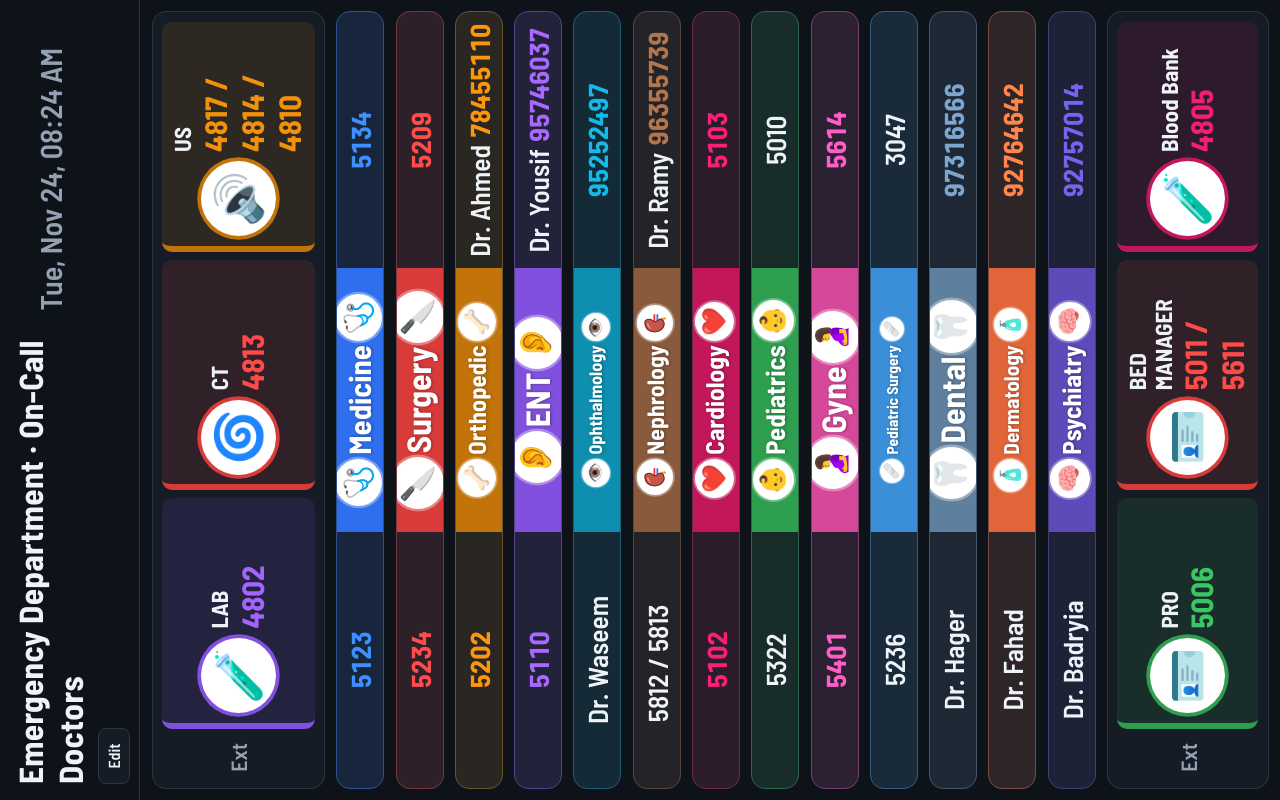
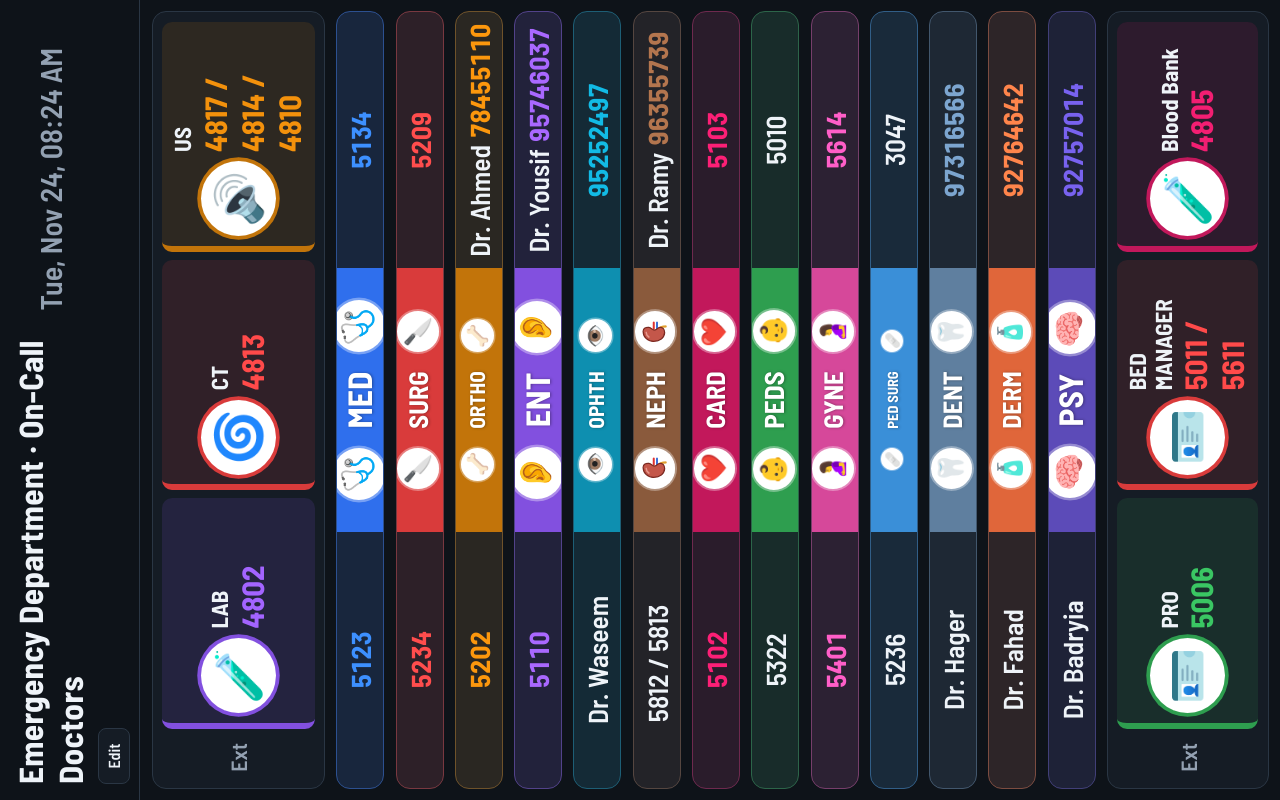
Before and after one commit to qasra2001-design/ONCALLRUS, a plain HTML site: page index.html in a window 1280 px wide. Drawn offline with Linux system fonts and the light colour scheme.

Commit message:
Add files via upload

```diff
--- a/data.json
+++ b/data.json
@@ -32,7 +32,8 @@
    "dn": {
     "First": false,
     "Second": false
-   }
+   },
+   "ab": "MED"
   },
   {
    "name": "Surgery",
@@ -66,7 +67,8 @@
    "dn": {
     "First": false,
     "Second": false
-   }
+   },
+   "ab": "SURG"
   },
   {
    "name": "Orthopedic",
@@ -100,7 +102,8 @@
    "dn": {
     "First": false,
     "On call": true
-   }
+   },
+   "ab": "ORTHO"
   },
   {
    "name": "ENT",
@@ -133,7 +136,8 @@
    },
    "dn": {
     "First": false
-   }
+   },
+   "ab": "ENT"
   },
   {
    "name": "Ophthalmology",
@@ -177,7 +181,8 @@
      "r": "On call",
      "m": "num"
     }
-   ]
+   ],
+   "ab": "OPHTH"
   },
   {
    "name": "Nephrology",
@@ -207,7 +212,8 @@
     "First": true,
     "Second": false,
     "On call": true
-   }
+   },
+   "ab": "NEPH"
   },
   {
    "name": "Cardiology",
@@ -241,7 +247,8 @@
    "dn": {
     "First": false,
     "Second": false
-   }
+   },
+   "ab": "CARD"
   },
   {
    "name": "Pediatrics",
@@ -271,7 +278,8 @@
     "First": true,
     "Second": true,
     "On call": false
-   }
+   },
+   "ab": "PEDS"
   },
   {
    "name": "Gyne",
@@ -305,7 +313,8 @@
    "dn": {
     "First": false,
     "Second": false
-   }
+   },
+   "ab": "GYNE"
   },
   {
    "name": "Pediatric Surgery",
@@ -335,7 +344,8 @@
     "First": true,
     "Second": true,
     "On call": false
-   }
+   },
+   "ab": "PED SURG"
   },
   {
    "name": "Dental",
@@ -378,7 +388,8 @@
      "r": "On call",
      "m": "num"
     }
-   ]
+   ],
+   "ab": "DENT"
   },
   {
    "name": "Dermatology",
@@ -421,7 +432,8 @@
      "r": "On call",
      "m": "num"
     }
-   ]
+   ],
+   "ab": "DERM"
   },
   {
    "name": "Psychiatry",
@@ -464,7 +476,8 @@
      "r": "On call",
      "m": "num"
     }
-   ]
+   ],
+   "ab": "PSY"
   }
  ],
  "ex": [
--- a/index.html
+++ b/index.html
@@ -212,7 +212,7 @@ main{grid-auto-rows:minmax(0,1fr)}
 .card .hd .pic{zoom:calc(var(--z,1)*var(--cz,1)*var(--ch,1)*0.6)}
 .card .docs li{overflow:hidden}
 /* First | name + icon | Second / On call */
-.card .hd{flex:0 0 34%;flex-direction:row;flex-wrap:nowrap;justify-content:safe center;align-items:center;gap:.25rem;padding:.3rem .6rem .5rem;border:0;position:relative;text-align:center}
+.card .hd{flex:0 0 34%;flex-direction:row;flex-wrap:nowrap;justify-content:safe center;align-items:center;gap:1.2rem;padding:.3rem .6rem .5rem;border:0;position:relative;text-align:center}
 .card .hd h2{order:0;font-weight:900;text-shadow:0 1px 3px rgba(0,0,0,.35);overflow-wrap:normal;word-break:normal;hyphens:none;width:auto;min-width:0;flex:0 0 auto;white-space:nowrap;text-align:center}
 .card .hd .pic{order:-1;width:clamp(34px,calc(5.2*var(--vh)),64px);height:clamp(34px,calc(5.2*var(--vh)),64px);font-size:clamp(20px,calc(3.1*var(--vh)),38px);zoom:calc(var(--z,1)*var(--cz,1)*var(--ch,1)*0.6)}
 .card .docs{flex:1 1 0;min-width:0}
@@ -313,7 +313,7 @@ if(S.nofit){R.style.setProperty("--fit",1);R.style.setProperty("--fitx",1);g.que
 R.style.setProperty("--fit",1);run("--fitx",okA,1.25);
 g.querySelectorAll(".card:not(.addsp)").forEach(c=>{const D=[...c.querySelectorAll(".docs")],h=c.querySelector(".hd");if(!D.length||!h)return;
 const okD=()=>D.every(d=>d.scrollHeight<=d.clientHeight+1&&d.scrollWidth<=d.clientWidth+1&&[...d.children].every(l=>l.scrollHeight<=l.clientHeight+1&&l.scrollWidth<=l.clientWidth+1&&[...l.children].every(m=>m.scrollWidth<=m.clientWidth+1)));
-const okH=()=>h.scrollHeight<=h.clientHeight+1&&h.scrollWidth<=h.clientWidth+1&&[...h.children].filter(m=>!m.classList.contains("dh")).reduce((a,m)=>a+m.offsetWidth,0)<=h.clientWidth*.9&&[...h.children].every(m=>m.classList.contains("dh")||m.scrollWidth<=m.clientWidth+1);
+const okH=()=>h.scrollHeight<=h.clientHeight+1&&h.scrollWidth<=h.clientWidth+1&&[...h.children].filter(m=>!m.classList.contains("dh")).reduce((a,m)=>a+m.offsetWidth+(parseFloat(getComputedStyle(h).columnGap)||0),0)<=h.clientWidth*.92&&[...h.children].every(m=>m.classList.contains("dh")||m.scrollWidth<=m.clientWidth+1);
 const go=(v,ok)=>{let lo=.3,hi=5;c.style.setProperty(v,hi);if(ok())return;for(let i=0;i<11;i++){const m=(lo+hi)/2;c.style.setProperty(v,m);if(ok())lo=m;else hi=m}c.style.setProperty(v,lo)};
 go("--cf",okD);go("--ch",okH)});if(!S.nouni){const C=[...g.querySelectorAll(".card:not(.addsp)")].filter(c=>c.style.getPropertyValue("--cf")),m=Math.min(...C.map(c=>+c.style.getPropertyValue("--cf")));if(isFinite(m))C.forEach(c=>c.style.setProperty("--cf",m))}}
 function renderTheme(o){const T=[["auto","Auto"],["light","Light"],["dark","Dark"],["contrast","High contrast"],["navy","Navy"],["paper","Paper"]],cur=S.theme||"auto";
@@ -332,7 +332,7 @@ const tail=`<div class="two"><label class="fl">Or type your own emoji<input clas
 let body="";
 if(sp){const st=(lab,val,kk)=>`<div class="step"><span>${lab}</span><button data-a="sz" data-i="${i}" data-k="${kk}-" aria-label="${lab} less">\u2212</button><b>${val}</b><button data-a="sz" data-i="${i}" data-k="${kk}+" aria-label="${lab} more">+</button></div>`;
 const fst=(lab,k)=>`<div class="step"><span style="width:11em">${lab}</span><button data-a="fs" data-i="${i}" data-k="${k}-" aria-label="${lab} smaller">\u2212</button><b>${Math.round(((x.fs||{})[k]||1)*100)}%</b><button data-a="fs" data-i="${i}" data-k="${k}+" aria-label="${lab} larger">+</button></div>`;const cs=x.cs||1,rs=x.rs||1,lay=x.lay=="three"?"three":x.lay=="two"?"two":"one";
-body=f("name","Name")+`<div class="fl">Picture</div>`+mkPick(k,i,x)+tail+
+body=f("name","Name")+f("ab","Short name on the board (leave empty to use the full name)")+`<div class="fl">Picture</div>`+mkPick(k,i,x)+tail+
 `<div class="fl">Tick what to show in this box (untick "Name" to show only the number)</div><div class="seg"><button class="${x.ph?"on":""}" data-a="tph" data-i="${i}">Phone numbers on the board: ${x.ph?"shown":"hidden"}</button></div><p class="msg">Phone numbers you type are always saved, even when hidden on the board or the row is unticked.</p>`+
 x.doctors.map((d,j)=>{const on=(x.show||{})[d.role]!==false;return `<div class="drow" style="${on?"":"opacity:.55"}"><label class="rlab" style="display:flex;align-items:center;gap:.4rem;cursor:pointer"><input type="checkbox" style="width:24px;height:24px;flex:none" data-a="tshow" data-i="${i}" data-k="${E(d.role)}"${on?" checked":""}>${E(d.role)}</label><label title="Untick to show only the number for this row" style="display:flex;align-items:center;gap:.3rem;flex:none;font-size:.85rem;cursor:pointer"><input type="checkbox" style="width:20px;height:20px;flex:none" data-a="tname" data-i="${i}" data-k="${E(d.role)}"${hn(x,d)?"":" checked"}>Name</label><input data-s="doc" data-i="${i}" data-j="${j}" data-f="name" value="${E(d.name)}" placeholder="Doctor name" aria-label="${E(d.role)} doctor name"><input data-s="doc" data-i="${i}" data-j="${j}" data-f="phone" value="${E(d.phone)}" placeholder="Phone" style="max-width:9em" aria-label="${E(d.role)} phone"><button data-a="cdoc" data-i="${i}" data-j="${j}">Clear</button></div>`}).join("")+
 `<p class="msg">This is the default list. On days with a duty roster, the roster shows instead.</p>`+
@@ -435,8 +435,8 @@ document.getElementById("tools").innerHTML=(ocDirty?`<button class="on" data-a="
 const g=document.getElementById("grid"),a=document.getElementById("ext");
 a.innerHTML=extPanel("ex","extTitle");
 const a2=document.getElementById("ext2");a2.hidden=!edit&&!(S.ex2||[]).length;a2.innerHTML=extPanel("ex2","ext2Title");a.style.flexGrow=S.ex.length+1;a2.style.flexGrow=(S.ex2||[]).length+1;
-g.innerHTML=S.sp.map((s,i)=>`<section class="card${s.ph?" sph":""}" data-di="${i}" ${edit?`data-a="edit" data-k="sp" data-i="${i}"`:""} style="--c:${E(s.color)};--cz:${s.fz||1};--ft:${(s.fs||{}).t||1};--fr:${(s.fs||{}).r||1};--fn:${(s.fs||{}).n||1};--fp:${(s.fs||{}).p||1};grid-column:span ${Math.min(s.cs||1,COLS)};grid-row:span ${s.rs||1}">${(()=>{if(s.sides&&s.sides.length==2){const all=shown(s),sd=c=>{let d=all.find(x=>x.role==c.r)||{name:"",phone:""};if(c.r=="On call"&&c.m!="num"&&!d.name){const f=all.find(x=>x.role=="First");if(f&&f.name)d={...d,name:f.name}}const t=c.m=="name"?(d.name||""):c.m=="num"?(d.phone||""):"";return `<li class="${c.m=="name"?"onlyname":c.m=="num"?"nonm":"sb"}">${c.m=="num"?"":`<div class="nm">${E(d.name||"")}</div>`}${c.m=="name"?"":`<div class="ph">${E(d.phone||"")}</div>`}</li>`};return `<ul class="docs dl" style="flex-grow:1">${sd(s.sides[0])}</ul><div class="hd">${edit?`<span class="dh" data-drag="sp" data-i="${i}" title="Drag to move" aria-label="Drag to move">\u283f</span>`:""}${pic(s.icon,s.emoji)}<h2>${E(s.name)}</h2>${pic(s.icon,s.emoji)}</div><ul class="docs dr" style="flex-grow:1">${sd(s.sides[1])}</ul>`}const R=rows(s),L=R.filter(d=>d.role=="First"),Rt=R.filter(d=>d.role!="First"),li=d=>`<li class="${hn(s,d)?"nonm":""}"><div class="rl">${E(d.role)}</div>${hn(s,d)?"":`<div class="nm">${d.name?E(d.name):"\u2014"}</div>`}<div class="ph">${E(d.phone)}</div></li>`;
-return `<ul class="docs dl" style="flex-grow:${Math.max(L.length,1)}">${L.map(li).join("")}</ul><div class="hd">${edit?`<span class="dh" data-drag="sp" data-i="${i}" title="Drag to move" aria-label="Drag to move">\u283f</span>`:""}${pic(s.icon,s.emoji)}<h2>${E(s.name)}</h2>${pic(s.icon,s.emoji)}</div><ul class="docs dr" style="flex-grow:${Math.max(Rt.length,1)*1.0}">${Rt.map(li).join("")}</ul>`})()}</section>`).join("")+(edit?'<button class="card addsp" data-a="asp">+ Add department</button>':"");
+g.innerHTML=S.sp.map((s,i)=>`<section class="card${s.ph?" sph":""}" data-di="${i}" ${edit?`data-a="edit" data-k="sp" data-i="${i}"`:""} style="--c:${E(s.color)};--cz:${s.fz||1};--ft:${(s.fs||{}).t||1};--fr:${(s.fs||{}).r||1};--fn:${(s.fs||{}).n||1};--fp:${(s.fs||{}).p||1};grid-column:span ${Math.min(s.cs||1,COLS)};grid-row:span ${s.rs||1}">${(()=>{if(s.sides&&s.sides.length==2){const all=shown(s),sd=c=>{let d=all.find(x=>x.role==c.r)||{name:"",phone:""};if(c.r=="On call"&&c.m!="num"&&!d.name){const f=all.find(x=>x.role=="First");if(f&&f.name)d={...d,name:f.name}}const t=c.m=="name"?(d.name||""):c.m=="num"?(d.phone||""):"";return `<li class="${c.m=="name"?"onlyname":c.m=="num"?"nonm":"sb"}">${c.m=="num"?"":`<div class="nm">${E(d.name||"")}</div>`}${c.m=="name"?"":`<div class="ph">${E(d.phone||"")}</div>`}</li>`};return `<ul class="docs dl" style="flex-grow:1">${sd(s.sides[0])}</ul><div class="hd">${edit?`<span class="dh" data-drag="sp" data-i="${i}" title="Drag to move" aria-label="Drag to move">\u283f</span>`:""}${pic(s.icon,s.emoji)}<h2>${E(s.ab||s.name)}</h2>${pic(s.icon,s.emoji)}</div><ul class="docs dr" style="flex-grow:1">${sd(s.sides[1])}</ul>`}const R=rows(s),L=R.filter(d=>d.role=="First"),Rt=R.filter(d=>d.role!="First"),li=d=>`<li class="${hn(s,d)?"nonm":""}"><div class="rl">${E(d.role)}</div>${hn(s,d)?"":`<div class="nm">${d.name?E(d.name):"\u2014"}</div>`}<div class="ph">${E(d.phone)}</div></li>`;
+return `<ul class="docs dl" style="flex-grow:${Math.max(L.length,1)}">${L.map(li).join("")}</ul><div class="hd">${edit?`<span class="dh" data-drag="sp" data-i="${i}" title="Drag to move" aria-label="Drag to move">\u283f</span>`:""}${pic(s.icon,s.emoji)}<h2>${E(s.ab||s.name)}</h2>${pic(s.icon,s.emoji)}</div><ul class="docs dr" style="flex-grow:${Math.max(Rt.length,1)*1.0}">${Rt.map(li).join("")}</ul>`})()}</section>`).join("")+(edit?'<button class="card addsp" data-a="asp">+ Add department</button>':"");
 if(!keepDlg)renderDlg();fit();
 }
 document.addEventListener("input",e=>{const mt=e.target;if(mt.dataset&&mt.dataset.m){const c=+mt.dataset.c,d=mt.dataset.d,g=f=>document.querySelector(`#dlg input[data-m][data-mf="${f}"][data-c="${c}"][data-d="${d}"]`).value.trim();monSet(c,d,g("name"),g("phone"));render(true);return}
```
